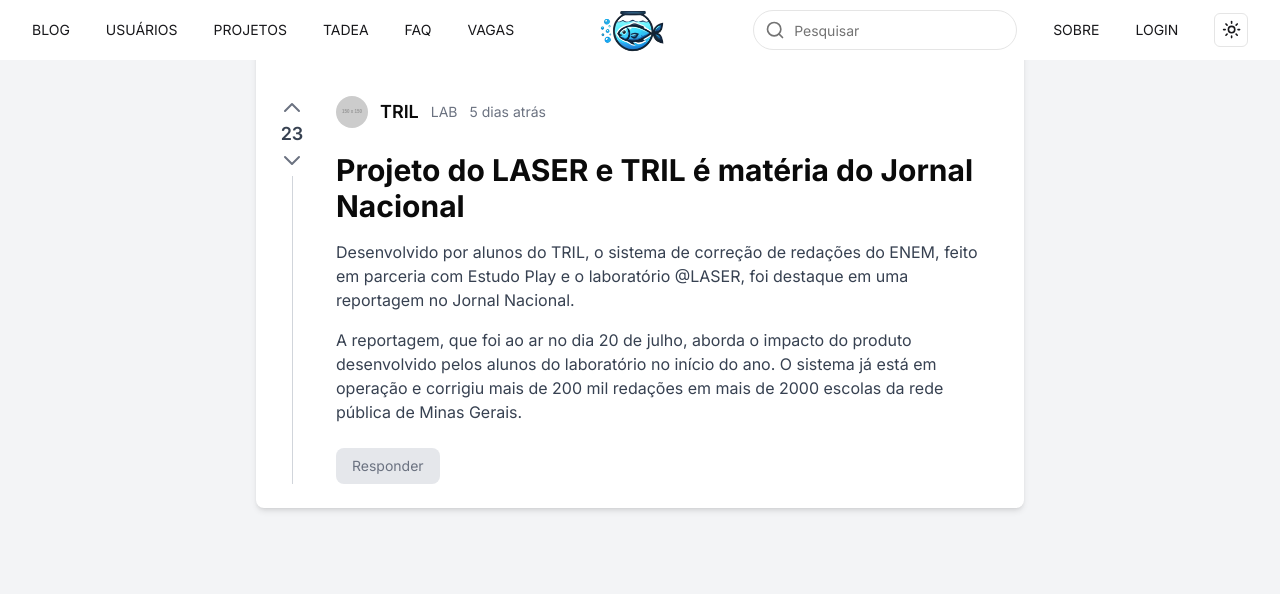
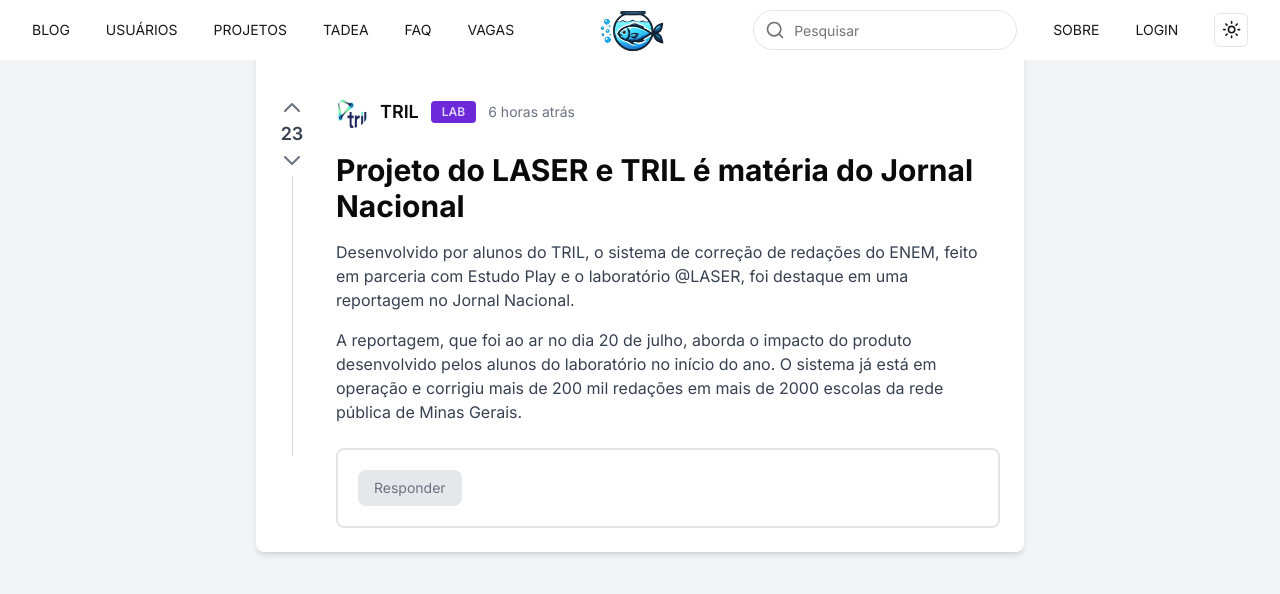
Before and after one commit to ralfferreira/aquario, a Next.js app in the folder frontend/: page /test in a window 1280 px wide. Shown: the top 594 px of the page. Built offline with nearby package versions, Linux system fonts and the light colour scheme.

Commit message:
Component styling and formatting

```diff
--- a/frontend/src/app/test/page.tsx
+++ b/frontend/src/app/test/page.tsx
@@ -8,11 +8,11 @@ export default function PostPage() {
 
 A reportagem, que foi ao ar no dia 20 de julho, aborda o impacto do produto desenvolvido pelos alunos do laboratório no início do ano. O sistema já está em operação e corrigiu mais de 200 mil redações em mais de 2000 escolas da rede pública de Minas Gerais.`}
       user={{
-        image: "https://via.placeholder.com/150",
+        image: "/logo-tril.png",
         name: "TRIL",
-        type: "LAB",
+        type: "laboratorio",
       }}
-      datePublished="5 dias atrás"
+      timePublished={360}
       upVotes={23}
     />
   );
--- a/frontend/src/components/Pages/PostPage/index.tsx
+++ b/frontend/src/components/Pages/PostPage/index.tsx
@@ -1,4 +1,5 @@
 import React from "react";
+import TypeBadge from "@/components/Shared/Badges";
 
 type PostComponentProps = {
   title: string;
@@ -8,7 +9,7 @@ type PostComponentProps = {
     name: string;
     type: string;
   };
-  datePublished: string;
+  timePublished: number;
   upVotes: number;
 };
 
@@ -16,14 +17,29 @@ const PostComponent: React.FC<PostComponentProps> = ({
   title,
   text,
   user,
-  datePublished,
+  timePublished,
   upVotes,
 }) => {
   const paragraphs = text.split("\n").filter((paragraph) => paragraph.trim() !== "");
 
+  const timePosted = () => {
+    if (timePublished < 60) {
+      return `${timePublished} minutos atrás`;
+    }
+
+    const hours = Math.floor(timePublished / 60);
+    const minutes = timePublished % 60;
+
+    if (minutes === 0) {
+      return `${hours} horas atrás`;
+    } else {
+      return `${hours} horas e ${minutes} minutos atrás`;
+    }
+  };
+
   return (
     <div className="flex justify-center items-start min-h-screen bg-gray-100">
-      <div className="flex pt-24 p-6 bg-white rounded-lg shadow-md max-w-3xl">
+      <div className="flex pt-24 p-6 bg-white rounded-lg shadow-md max-w-3xl relative">
         <div className="flex flex-col items-center pr-4 relative">
           <button className="text-gray-500 hover:text-blue-500">
             <svg
@@ -58,10 +74,10 @@ const PostComponent: React.FC<PostComponentProps> = ({
               />
             </svg>
           </button>
-          <div className="absolute top-20 bottom-0 w-px bg-gray-300"></div>
+          <div className="absolute top-20 bottom-[4.5rem] w-px bg-gray-300"></div>
         </div>
 
-        <div className="pl-4">
+        <div className="pl-4 w-full">
           <div className="flex items-center justify-between mb-6">
             <div className="flex items-center gap-3">
               <img
@@ -70,12 +86,14 @@ const PostComponent: React.FC<PostComponentProps> = ({
                 className="w-8 h-8 rounded-full"
               />
               <h3 className="font-semibold text-lg">{user.name}</h3>
-              <span className="text-sm text-gray-500">{user.type}</span>
-              <span className="text-sm text-gray-500">{datePublished}</span>
+              <span className="text-sm text-gray-500">
+                <TypeBadge type={user.type} size="small" />
+              </span>
+              <span className="text-sm text-gray-500">{timePosted()}</span>
             </div>
           </div>
 
-          <div className="mb-6 ">
+          <div className="mb-6">
             <h1 className="text-3xl font-bold mb-4">{title}</h1>
             {paragraphs.map((paragraph, index) => (
               <p key={index} className="text-gray-700 mb-4">
@@ -84,7 +102,7 @@ const PostComponent: React.FC<PostComponentProps> = ({
             ))}
           </div>
 
-          <div className="flex justify-between items-center text-sm text-gray-500">
+          <div className="flex justify-between items-center text-sm text-gray-500 border-2 p-5 rounded-lg">
             <button className="px-4 py-2 bg-gray-200 rounded-lg hover:bg-gray-300">
               Responder
             </button>
```
